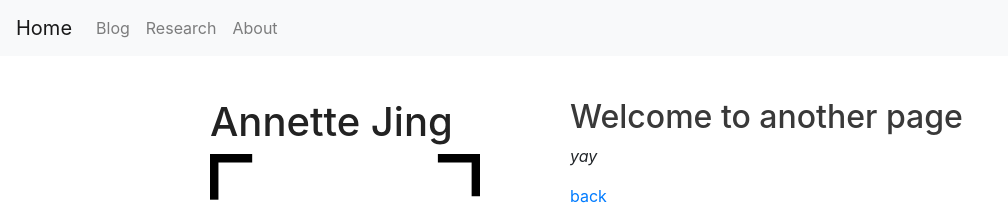
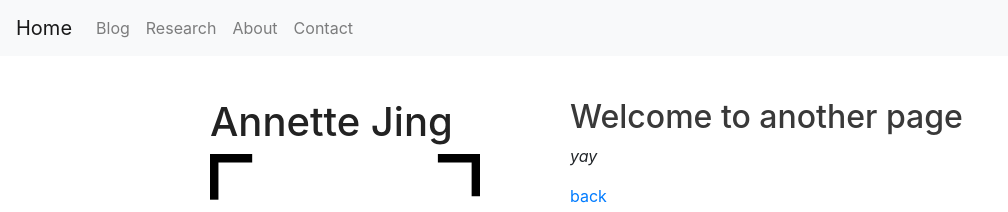
Before and after one commit to AnnetteJing/AnnetteJing.github.io, a Jekyll site: the page built from another-page.md, in a window 1280 px wide. Shown: the top 212 px of the page, without its empty margins (0-1008 px from the left). Built offline with Jekyll 4.4.1, drawn with Linux system fonts in a browser that asks for light colours; our own code applies the rules of GitHub Pages for plain Markdown files.

Commit message:
Header Test

```diff
--- a/_layouts/default.html
+++ b/_layouts/default.html
@@ -35,6 +35,9 @@
           <li class="nav-item">
             <a class="nav-link" href="{{ site.url }}/About.html">About</a>
           </li>
+          <li class="nav-item">
+            <a class="nav-link" href="#">Contact</a>
+          </li>
         </ul>
       </div>
     </nav>
@@ -47,7 +50,7 @@
         <h1>Annette Jing</h1>
 
         {% if site.logo %}
-          <img src="{{site.logo | relative_url}}" alt="Logo" />
+          <img src="{{site.logo | relative_url}}" style="top:10px; bottom:20px" alt="Logo" />
         {% endif %}
         <br>
 
```
